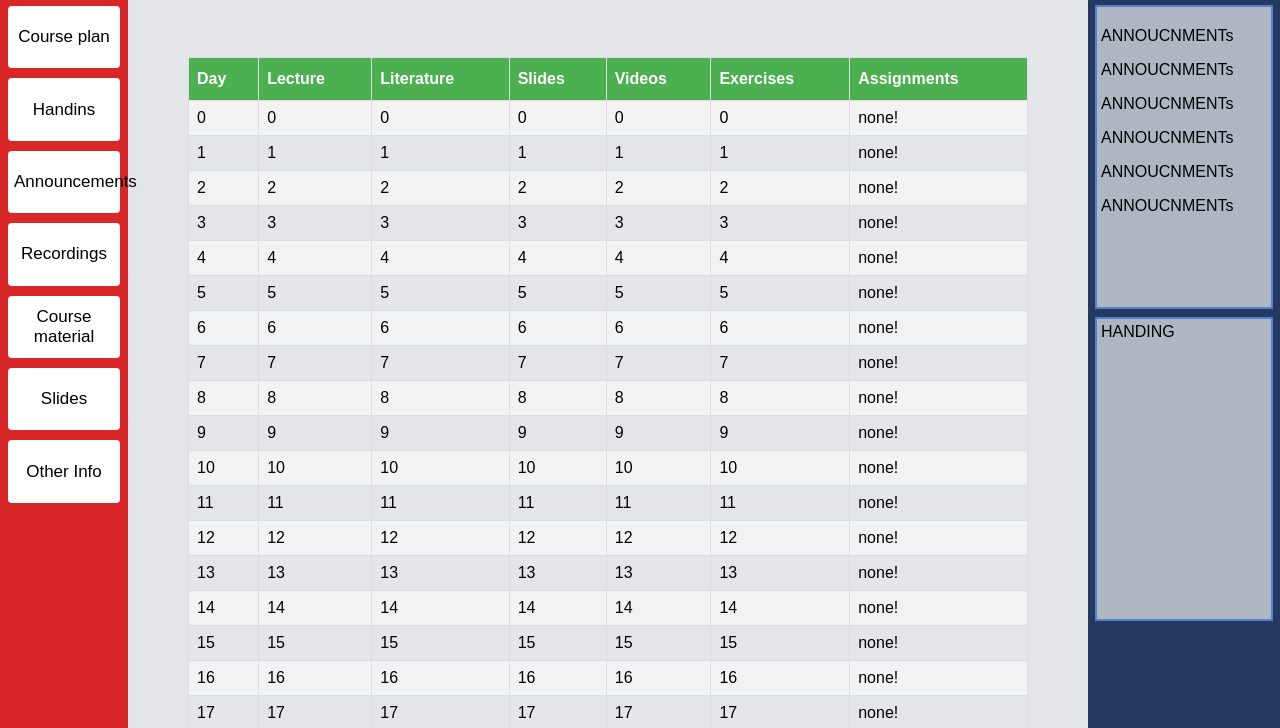
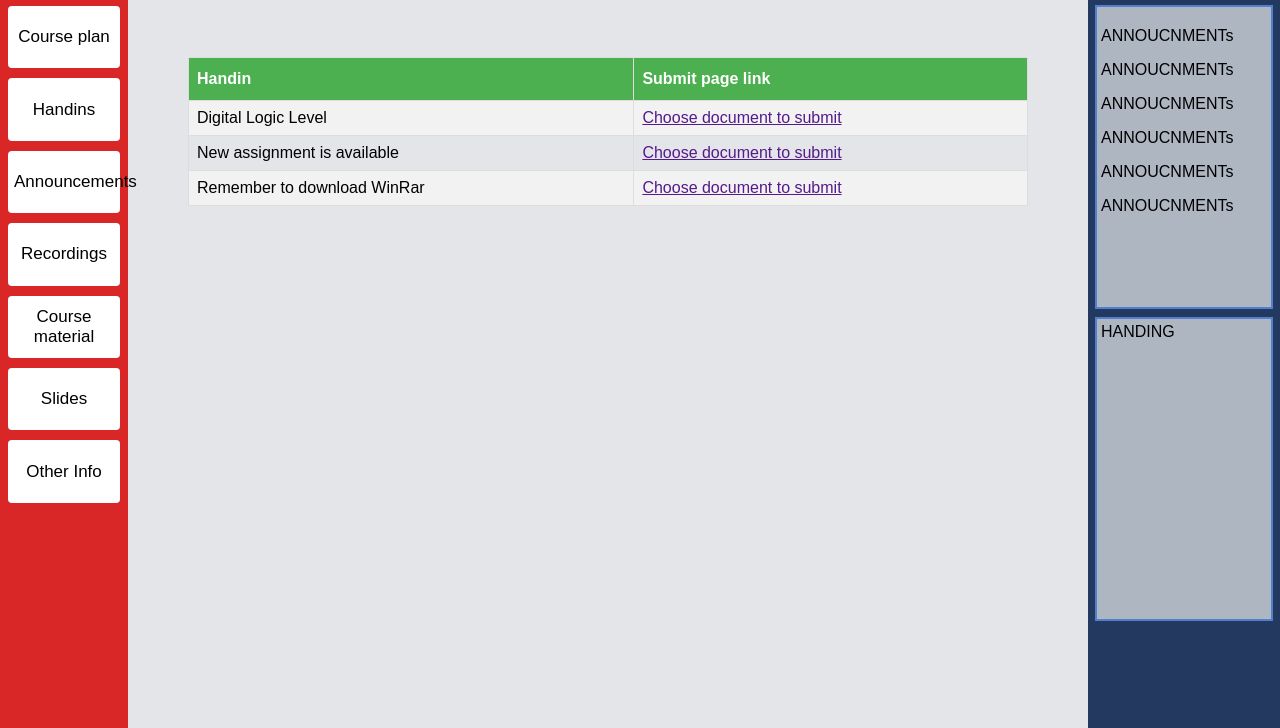
Before and after one commit to winrarr/hej, a plain HTML site: page courses/course1/course1.html in a window 1280 px wide. Both pictures are taken after a click on the button "Handins". Shown: the part 62-790 px from the top of the page. Drawn offline with Linux system fonts and the light colour scheme.

Commit message:
course pages handins have been addid with some basica UI

```diff
--- a/courses/course1/course1.html
+++ b/courses/course1/course1.html
@@ -44,7 +44,7 @@
         <div class="sidenavcontainer">
             <div class="sidenav">
                 <button onclick="displayCoursePlan()">Course plan</button>
-                <button onclick="alert('Open Handins');">Handins</button>
+                <button onclick="displayHandins()">Handins</button>
                 <button onclick="alert('Open announcements');">Announcements</button>
                 <button onclick="displayRecordings()">Recordings</button>
                 <button onclick="displayCourseMaterial();">Course material</button>
--- a/courses/course1/course1script.js
+++ b/courses/course1/course1script.js
@@ -11,7 +11,7 @@ function reset() {
     container.innerHTML = "";
 }
 
-function displayCoursePlan() {
+function displayCoursePlan(){
     reset();
     container.innerHTML = `
     <table id='content-table'>
@@ -70,8 +70,30 @@ function displayCoursePlan() {
 
 }
 
-//decide whether or not to include handins
-
+function displayHandins(){
+    reset();
+    container.innerHTML = `
+    <div id="handins">
+        <table id="handins-table">
+            <tr>
+                <th>Handin </th>
+                <th>Submit page link</th>
+            </tr>
+            <tr>
+                <td>Digital Logic Level</td>
+                <td><a href="">Choose document to submit</td>
+            </tr>
+            <tr>
+                <td>New assignment is available</td>
+                <td><a href="">Choose document to submit</td>
+            </tr>
+            <tr>
+                <td>Remember to download WinRar</td>
+                <td><a href="">Choose document to submit</td>
+            </tr>
+        </table>
+    </div>`;
+}
 
 //decide whether or not to include announcements
 
@@ -179,7 +201,7 @@ function displayOtherInfo(){
     </div>`;
 }
 
-function otherInfoDisplayIntroduction() {
+function otherInfoDisplayIntroduction(){
     reset();
     container.innerHTML = `
     <h3>Welcome</h3>
@@ -193,7 +215,7 @@ function otherInfoDisplayTools(){
     The tools in this course will be introduced during TA exercises. This page will be updated when they are needed.
     `;
 }
-function otherInfoDisplayGroups() {
+function otherInfoDisplayGroups(){
     reset();
     container.innerHTML = `
     <h3>Groups</h3>
@@ -202,7 +224,7 @@ function otherInfoDisplayGroups() {
     `;
 
 }
-function otherInfoDisplayExam() {
+function otherInfoDisplayExam(){
     reset();
     container.innerHTML = `
     <h3>Exam</h3>
@@ -213,7 +235,7 @@ function otherInfoDisplayExam() {
     `;
 
 }
-function otherInfoDisplayContacts() {
+function otherInfoDisplayContacts(){
     reset();
     container.innerHTML = `
     <h3>Contacts</h3>
@@ -221,7 +243,7 @@ function otherInfoDisplayContacts() {
     <p>The TA's are Sabrina Jade and Kevin Koda, but dont contact them, they dont want that</p>
     `;
 }
-function otherInfoDisplayEvaluation() {
+function otherInfoDisplayEvaluation(){
     reset();
     container.innerHTML = `
     <h3>Evaluation</h3>
--- a/courses/course1/course1styles.css
+++ b/courses/course1/course1styles.css
@@ -69,32 +69,37 @@ body {
     padding: 60px;
 }
 
-/* contains course plan and recordings styling! */
-#content-table, #recordings-table, #slides-table {
+/* contains styling for multiple pages! */
+#content-table, #recordings-table,
+#slides-table, #handins-table {
     border-collapse: collapse;
     width: 100%;
 }
 
-/* contains course plan and recordings styling! */
+/* contains styling for multiple pages! */
 #content-table td, #content-table th,
 #recordings-table td, #recordings-table th,
-#slides-table td, #slides-table th {
+#slides-table td, #slides-table th,
+#handins-table td, #handins-table th {
     border: 1px solid #ddd;
     padding: 8px;
 }
 
-/* contains course plan and recordings styling! */
+/* contains styling for multiple pages! */
 #content-table tr:nth-child(even),
 #recordings-table tr:nth-child(even),
-#slides-table tr:nth-child(even)
+#slides-table tr:nth-child(even),
+#handins-table tr:nth-child(even)
 {background-color: #f2f2f2;}
 
-/* contains course plan and recordings styling! */
+/* contains styling for multiple pages! */
 #content-table tr:hover, #recordings-table tr:hover,
-#slides-table tr:hover {background-color: #ddd;}
+#slides-table tr:hover, #handins-table tr:hover
+ {background-color: #ddd;}
 
-/* contains course plan and recordings styling! */
-#content-table th, #recordings-table th, #slides-table th {
+/* contains styling for multiple pages! */
+#content-table th, #recordings-table th,
+#slides-table th, #handins-table th {
     padding-top: 12px;
     padding-bottom: 12px;
     text-align: left;
```
